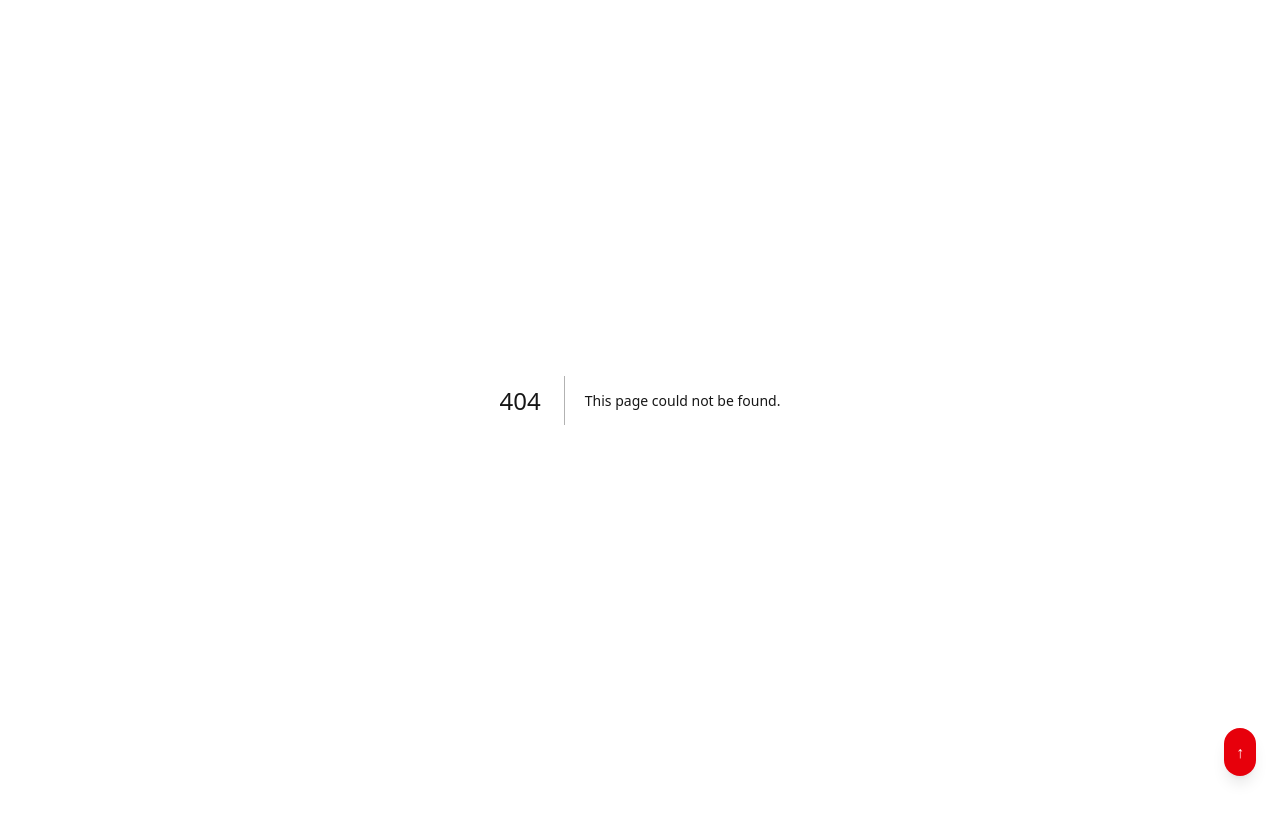
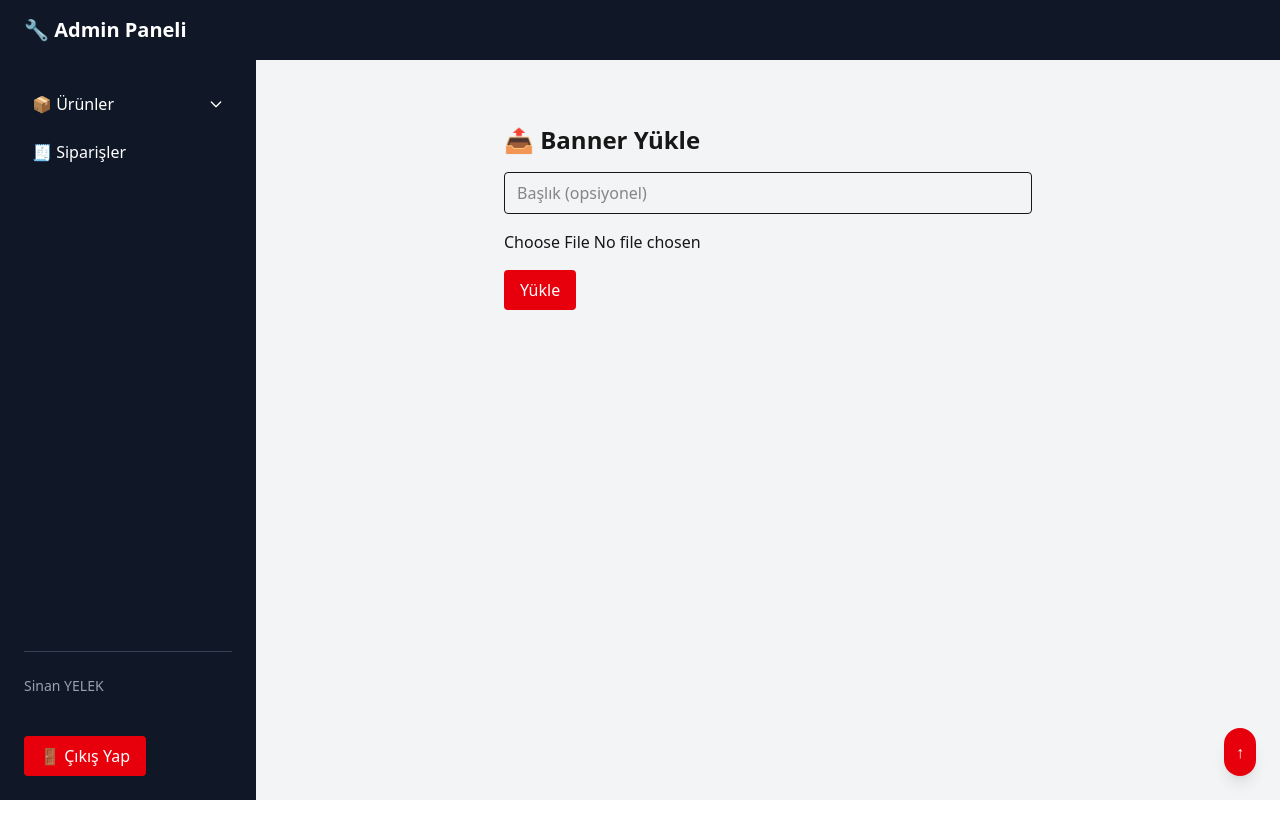
Before and after one commit to eminella/frontend-app, a Next.js app: page /admin/banner in a window 1280 px wide. Before the commit this address had no page. Shown: the top 838 px of the page. Built offline with nearby package versions, Linux system fonts and the light colour scheme.

Commit message:
💾 Banner modeli eklendi (admin panelinden ana sayfa görseli için)

```diff
--- /dev/null
+++ b/app/admin/banner/page.tsx
@@ -0,0 +1,61 @@
+'use client';
+
+import { useState } from 'react';
+
+export default function BannerUploadPage() {
+  const [title, setTitle] = useState('');
+  const [image, setImage] = useState<File | null>(null);
+  const [loading, setLoading] = useState(false);
+
+  const handleSubmit = async (e: React.FormEvent) => {
+    e.preventDefault();
+    if (!image) return alert('Görsel seçin.');
+
+    const formData = new FormData();
+    formData.append('title', title);
+    formData.append('image', image);
+
+    setLoading(true);
+    try {
+      const res = await fetch(`${process.env.NEXT_PUBLIC_API_URL}/api/banners/upload`, {
+        method: 'POST',
+        body: formData,
+      });
+
+      const data = await res.json();
+      alert('Banner eklendi!');
+    } catch (err) {
+      alert('Hata oluştu.');
+    } finally {
+      setLoading(false);
+    }
+  };
+
+  return (
+    <div className="max-w-xl mx-auto p-6">
+      <h1 className="text-2xl font-bold mb-4">📤 Banner Yükle</h1>
+      <form onSubmit={handleSubmit} className="space-y-4">
+        <input
+          type="text"
+          placeholder="Başlık (opsiyonel)"
+          value={title}
+          onChange={(e) => setTitle(e.target.value)}
+          className="w-full border px-3 py-2 rounded"
+        />
+        <input
+          type="file"
+          accept="image/*"
+          onChange={(e) => setImage(e.target.files?.[0] || null)}
+          className="w-full"
+        />
+        <button
+          type="submit"
+          disabled={loading}
+          className="bg-red-600 text-white px-4 py-2 rounded hover:bg-red-700"
+        >
+          {loading ? 'Yükleniyor...' : 'Yükle'}
+        </button>
+      </form>
+    </div>
+  );
+}
--- a/components/BannerSlider.tsx
+++ b/components/BannerSlider.tsx
@@ -1,48 +1,49 @@
-// frontend-app/components/BannerSlider.tsx
 'use client';
 
-import { useKeenSlider } from 'keen-slider/react';
-import 'keen-slider/keen-slider.min.css';
+import { useEffect, useState } from 'react';
+import Image from 'next/image';
 
-const banners = [
-  {
-    image: '/banner1.png',
-    title: 'Karne Hediyeleriniz',
-    subtitle: 'TRT Market’te',
-    discount: '%15 İNDİRİM!',
-  },
-  {
-    image: '/banner2.png',
-    title: 'Yaz Koleksiyonu',
-    subtitle: 'Eminella’da',
-    discount: '%20 İNDİRİM!',
-  },
-];
+interface Banner {
+  id: number;
+  title?: string;
+  imageUrl: string;
+}
 
 export default function BannerSlider() {
-  const [sliderRef] = useKeenSlider<HTMLDivElement>({
-    loop: true,
-    mode: 'snap',
-    slides: { perView: 1 },
-  });
+  const [banners, setBanners] = useState<Banner[]>([]);
+  const BASE_URL = process.env.NEXT_PUBLIC_API_URL || 'http://localhost:3600';
+
+  useEffect(() => {
+    fetch(`${BASE_URL}/api/banners`)
+      .then((res) => res.json())
+      .then((data) => setBanners(data));
+  }, []);
+
+  if (banners.length === 0) return null;
 
   return (
-    <div ref={sliderRef} className="keen-slider rounded-xl overflow-hidden shadow mb-8">
-      {banners.map((banner, index) => (
-        <div
-          key={index}
-          className="keen-slider__slide flex flex-col md:flex-row items-center justify-between bg-white p-6 md:p-12"
-        >
-          <div className="max-w-lg">
-            <h2 className="text-3xl md:text-4xl font-bold mb-2">{banner.title}</h2>
-            <h3 className="text-2xl text-red-600 font-bold mb-4">{banner.subtitle}</h3>
-            <p className="bg-red-600 text-white inline-block px-4 py-2 rounded font-semibold">
-              {banner.discount}
-            </p>
+    <div className="w-full overflow-hidden rounded-xl mb-10">
+      <div className="flex gap-4 overflow-x-auto hide-scrollbar">
+        {banners.map((banner) => (
+          <div
+            key={banner.id}
+            className="min-w-full relative h-[220px] bg-white flex items-center justify-between px-10"
+          >
+            <div className="flex flex-col gap-2">
+              <h2 className="text-2xl md:text-4xl font-bold text-black">{banner.title || 'Eminella Fırsatları'}</h2>
+              <p className="text-red-600 font-bold text-lg">TRT Market’te</p>
+              <button className="bg-red-600 text-white px-4 py-2 rounded">%15 İNDİRİM!</button>
+            </div>
+            <Image
+              src={banner.imageUrl}
+              alt={banner.title || 'Banner'}
+              width={400}
+              height={200}
+              className="h-[180px] w-auto object-contain"
+            />
           </div>
-          <img src={banner.image} alt={banner.title} className="w-60 md:w-96 object-contain" />
-        </div>
-      ))}
+        ))}
+      </div>
     </div>
   );
 }
```
